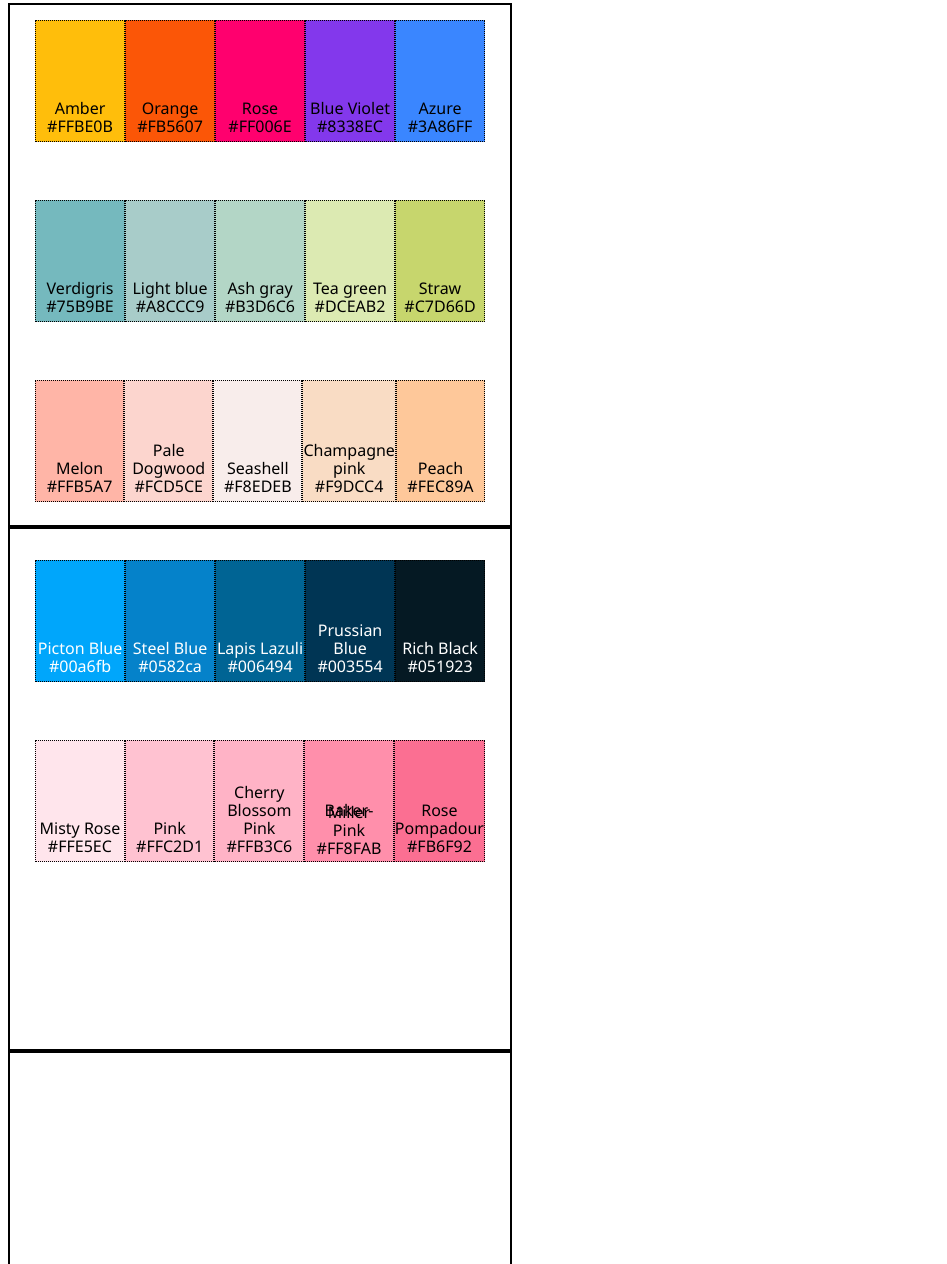
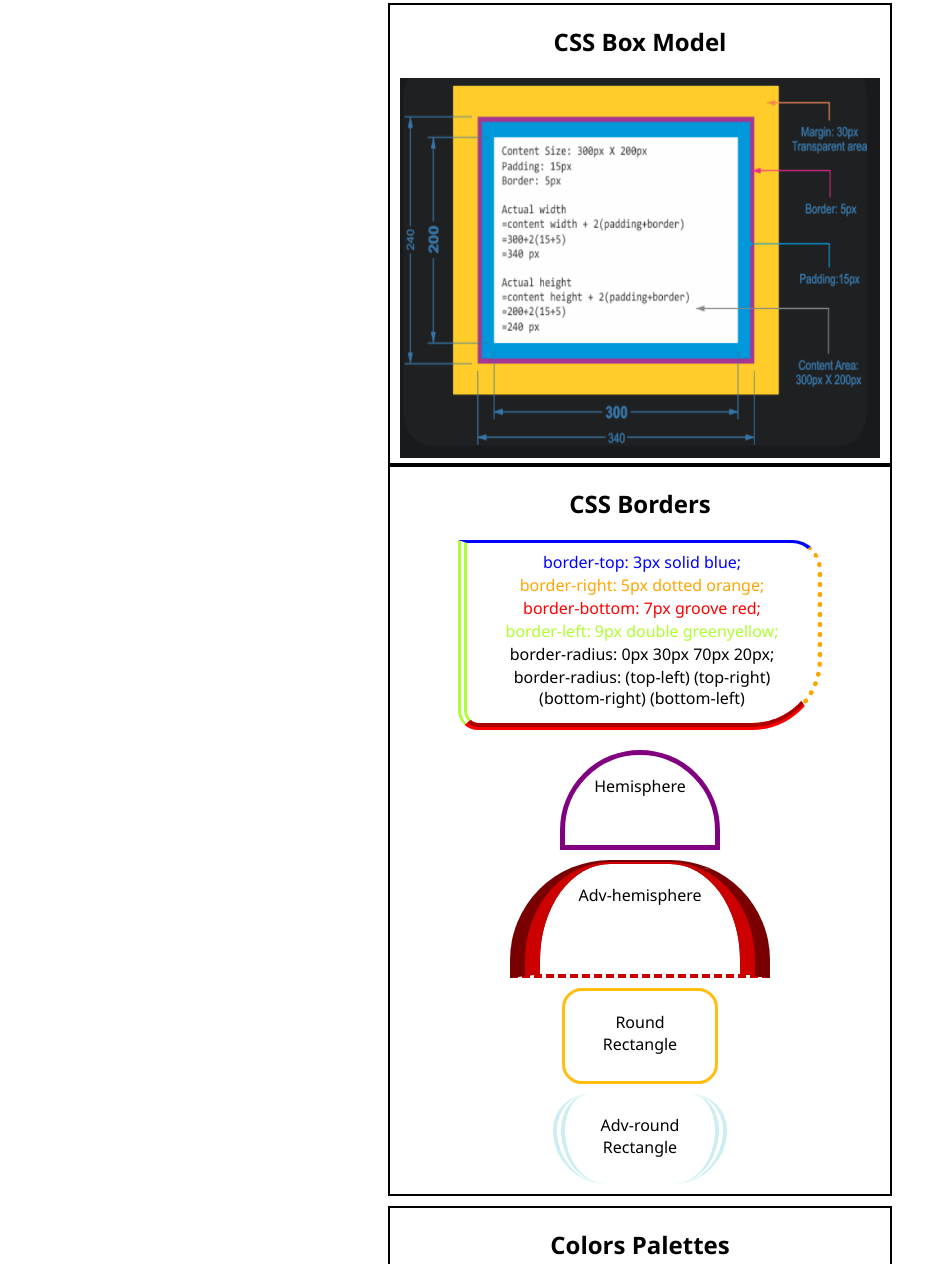
Before and after one commit to atomac19/a-website-design-system, a plain HTML site: page index.html in a window 1280 px wide. Shown: the part 83-1347 px from the top of the page, without its empty margins (0-947 px from the left). Drawn offline with Linux system fonts and the light colour scheme.

Commit message:
Add box model, borders, and more color palettes

```diff
--- a/index.html
+++ b/index.html
@@ -10,8 +10,27 @@
     <header>
       <h1>my style guide/design system</h1>
     <header>
-    <section>
-
+    <section class="box-model">
+      <h2>CSS Box Model</h2>
+      <img src="images/the-box-model.png" alt="The Box Model">
+    </section>
+    <section class="box-model">
+      <h1>CSS Borders</h1>
+      <div class="example-code">
+        <p style="color: blue">border-top: 3px solid blue;</p>
+        <p style="color: orange">border-right: 5px dotted orange;</p>
+        <p style="color: red">border-bottom: 7px groove red;</p>
+        <p style="color: greenyellow">border-left: 9px double greenyellow;</p>
+        <p>border-radius: 0px 30px 70px 20px;</p>
+        <p>border-radius: (top-left) (top-right)<br><br><br> (bottom-right) (bottom-left)</p>
+      </div>
+      <div id="hemisphere" class="borders">Hemisphere</div>
+      <div id="adv-hemisphere" class="borders">Adv-hemisphere</div>
+      <div id="round-rectangle" class="borders">Round<br>Rectangle</div>
+      <div id="adv-round-rectangle" class="borders">Adv-round<br>Rectangle</div>
+    </section>
+    <section id="colors">
+      <h2>Colors Palettes</h2>
       <ul class="palette">
         <li id="amber">
           <div class="color-info">
@@ -44,72 +63,73 @@
           </div>
         </li>
       </ul>
-
+     <!-- yellow-orange-brown palette -->
       <ul class="palette">
-        <li id="verdigris">
+        <li id="tawny">
           <div class="color-info">
-            <p>Verdigris</p>
-            <p>#75B9BE</p>
+            <p>Tawny</p>
+            <p>#CC5803</p>
           </div>
         </li>
-        <li id="light-blue">
-          <div class="color-info">
-          <p>Light blue</p>
-          <p>#A8CCC9</p>
+        <li id="cocoa-brown">
+          <div class="color-info up">
+          <p>Cocoa</p>
+          <p>Brown</p>
+          <p>#E2711D</p>
           </div>
         </li>
-        <li id="ash-gray">
-          <div class="color-info">
-          <p>Ash gray</p>
-          <p>#B3D6C6</p>
+        <li id="princeton-orange">
+          <div class="color-info up">
+          <p>Princeton</p>
+          <p> Orange</p>
+          <p>#FF9505</p>
           </div>
         </li>
-        <li id="tea-green">
-          <div class="color-info">
-          <p>Tea green</p>
-          <p>#DCEAB2</p>
+        <li id="selective-yellow">
+          <div class="color-info up">
+          <p>Selective</p>
+          <p>Yellow</p>
+          <p>#FFB627</p>
           </div>
         </li>
-        <li id="straw">
+        <li id="xanthous">
           <div class="color-info">
-          <p>Straw</p>
-          <p>#C7D66D</p>
+          <p>Xanthous</p>
+          <p>#FFC971</p>
           </div>
         </li>
       </ul>
-
-
+     <!-- RED-PINK PALETTE -->
       <ul class="palette">
-        <li id="melon">
+        <li id="ou-crimson">
           <div class="color-info">
-            <p>Melon</p>
-            <p>#FFB5A7</p>
+            <p>OU Crimson</p>
+            <p>#880d1e</p>
           </div>
         </li>
-        <li id="pale-dogwood">
-          <div class="color-info up">
-          <p>Pale</p>
-          <p>Dogwood</p>
-          <p>#FCD5CE</p>
+        <li id="rusty-red">
+          <div class="color-info">
+          <p>Rusty Red</p>
+          <p>#dd2d4a</p>
           </div>
         </li>
-        <li id="seashell">
+        <li id="bright-pink">
           <div class="color-info">
-          <p>Seashell</p>
-          <p>#F8EDEB</p>
+          <p>Bright Pink</p>
+          <p>#f26a8d</p>
           </div>
         </li>
-        <li id="champagne-pink">
+        <li id="amaranth-pink">
           <div class="color-info up">
-          <p>Champagne</p>
-          <p>pink</p>
-          <p>#F9DCC4</p>
+          <p>Amaranth</p>
+          <p>Pink</p>
+          <p>#f49cbb</p>
           </div>
         </li>
-        <li id="peach">
+        <li id="light-cyan">
           <div class="color-info">
-          <p>Peach</p>
-          <p>#FEC89A</p>
+          <p>Light Cyan</p>
+          <p>#cbeef3</p>
           </div>
         </li>
       </ul>
@@ -184,6 +204,78 @@
           </div>
         </li>
       </ul>
+      <!-- GREEN PALETTE -->
+      <ul class="palette">
+        <li id="pakistan-green">
+          <div class="color-info up">
+            <p>Pakistan</p>
+            <p>Green</p>
+            <p>#134611</p>
+          </div>
+        </li>
+        <li id="india-green">
+          <div class="color-info">
+          <p>India Green</p>
+          <p>#3e8914</p>
+          </div>
+        </li>
+        <li id="pigment-green">
+          <div class="color-info up">
+          <p>Pigment</p>
+          <p>Green</p>
+          <p>#3da35d</p>
+          </div>
+        </li>
+        <li id="light-green">
+          <div class="color-info">
+          <p>Light Green</p>
+          <p>#96e072</p>
+          </div>
+        </li>
+        <li class="nyanza">
+          <div class="color-info">
+          <p>Nyanza</p>
+          <p>#e8fccf</p>
+          </div>
+        </li>
+      </ul>
+      <!-- END GREEN PALETTE -->
+      <!-- BROWN PALETTE -->
+      <ul class="palette">
+        <li id="drab-dark-brown">
+          <div class="color-info up">
+            <p>Drab Dark</p>
+            <p>Brown</p>
+            <p>#134611</p>
+          </div>
+        </li>
+        <li id="walnut-brown">
+          <div class="color-info up">
+          <p>Walnut</p>
+          <p> Brown</p>
+          <p>#3e8914</p>
+          </div>
+        </li>
+        <li id="ecru">
+          <div class="color-info">
+          <p>Ecru</p>
+          <p>#3da35d</p>
+          </div>
+        </li>
+        <li id="sage">
+          <div class="color-info">
+          <p>Sage</p>
+          <p>#96e072</p>
+          </div>
+        </li>
+        <li class="nyanza">
+          <div class="color-info">
+          <p>Nyanza</p>
+          <p>#e8fccf</p>
+          </div>
+        </li>
+      </ul>
+      <!-- END BROWN PALETTE -->
     </section>
     <section id="fonts">
 
--- a/styles.css
+++ b/styles.css
@@ -1,15 +1,82 @@
 html {
   font-family: 'Segoe UI', Tahoma, Geneva, Verdana, sans-serif;
+  text-align: center;
+}
+body {
+  width: 1200px;
+  margin: auto;
+}
+h1 {
+  text-transform: capitalize;
+
+}
+/* BOX MODEL */
+.box-model {
+  width: 500px;
+  height: auto;
+  border: 2px double black;
+  text-align: center;
+  margin: auto;
+}
+img {
+  width: 480px;
+  height: 380px;
 }
 
-h1 {
-  text-transform: capitalize;
+.example-code {
+  width: 350px;
+  height: 170px;
+  margin: 20px auto;
+  border-top: 3px solid blue;
+  border-right: 5px dotted orange;
+  border-bottom: 7px groove red;
+  border-left: 9px double greenyellow;
+  padding-bottom: 10px;
+  border-radius: 0px 30px 70px 20px;
+  line-height: 7px;
+}
+.borders {
+  padding-top: 20px;
+  margin: 10px auto;
+}
+#hemisphere {
+  width: 150px;
+  height: 70px;
+  border: thick solid purple;
+  border-radius: 100px 100px 0 0;
 }
 
-section {
+#adv-hemisphere{
+  width: 200px;
+  height: 90px;
+  border-width: 4px 30px 4px 30px;
+  border-style: groove ridge dashed groove;
+  border-color: #cc0000;
+  border-radius:100px 100px 0 0;
+}
+#round-rectangle{
+  width: 150px;
+  height: 70px;
+  border: 3px solid #ffbe0b;
+  border-radius: 20px;
+}
+#adv-round-rectangle{
+  width: 150px;
+  height: 70px;
+  border-width: 0px 12px 0px 12px;
+  border-style: double;
+  border-color: #cbeef3;
+  border-radius:40px 40px 60px 60px;
+}
+
+/* END OF BOX MODEL */
+/* COLORS SECTION */
+#colors {
   width: 500px;
-  height: 520px;
+  height: 1340px;
   border: 2px double black;
+  text-align: center;
+  margin: 10px auto;
 }
 
 .palette {
@@ -67,35 +134,35 @@ li {
 #azure {
   background-color: #3A86FF;
 }
-#verdigris {
-  background-color: #75B9BE;
+#tawny {
+  background-color: #CC5803;
 }
-#light-blue {
-  background-color: #A8CCC9;
+#cocoa-brown {
+  background-color: #E2711D;
 }
-#ash-gray {
-  background-color: #b3d6c6;
+#princeton-orange {
+  background-color: #FF9505;
 }
-#tea-green {
-  background-color: #dceab2;
+#selective-yellow {
+  background-color: #FFB627;
 }
-#straw {
-  background-color: #c7d66d;
+#xanthous {
+  background-color: #FFC971;
 }
-#melon {
-  background-color: #ffb5a7;
+#ou-crimson {
+  background-color: #880d1e;
 }
-#pale-dogwood {
-  background-color: #fcd5ce;
+#rusty-red {
+  background-color: #dd2d4a;
 }
-#seashell {
-  background-color: #f8edeb;
+#bright-pink {
+  background-color: #f26a8d;
 }
-#champagne-pink {
-  background-color: #f9dcc4;
+#amaranth-pink {
+  background-color: #f49cbb;
 }
-#peach {
-  background-color: #fec89a;
+#light-cyan {
+  background-color: #cbeef3;
 }
 #picton-blue {
   background-color: #00a6fb;
@@ -127,3 +194,33 @@ li {
 #rose-pompadour {
   background-color: #fb6f92;
 }
+#pakistan-green {
+  background-color: #134611;
+}
+#india-green {
+  background-color: #3e8914;
+}
+#pigment-green {
+  background-color: #3da35d;
+}
+#light-green {
+  background-color: #96e072;
+}
+.nyanza {
+  background-color: #e8fccf;
+}
+#drab-dark-brown {
+  background-color: #363020;
+  color: white;
+}
+#walnut-brown {
+  background-color: #605C4E;
+  color: white;
+}
+#ecru {
+  background-color: #A49966;
+}
+#sage {
+  background-color: #C7C7A6;
+}
+/* END OF COLORS SECTION */
```
Also changed, not shown: images/the-box-model.png (added).
